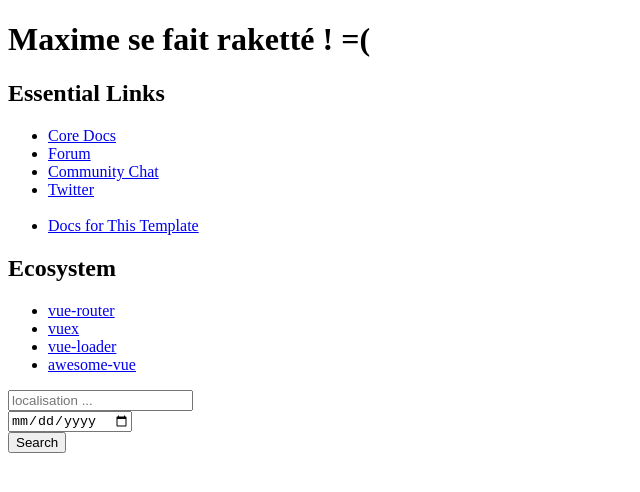
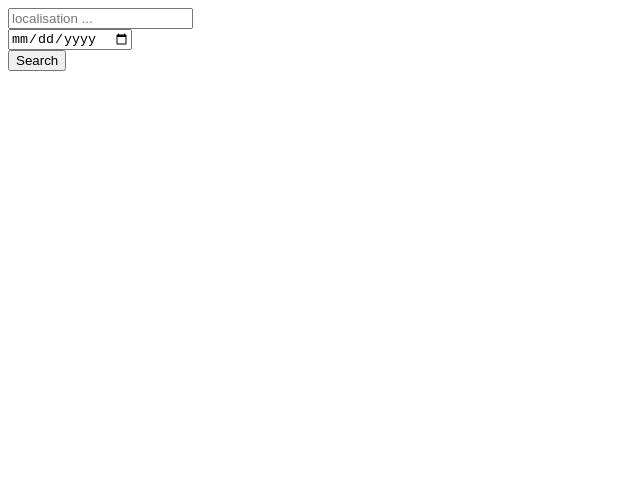
Before and after one commit to dayze/Vaiana, a Vue app in the folder front/: page / in a window 1280 px wide. Shown: the top 492 px of the page, without its empty margins (0-640 px from the left). Built offline with nearby package versions, Linux system fonts and the light colour scheme.

Commit message:
MAJ Home

```diff
--- a/front/src/components/Home.vue
+++ b/front/src/components/Home.vue
@@ -1,22 +1,6 @@
 <template>
-  <div class="hello">
-    <h1>{{ msg }}</h1>
-    <h2>Essential Links</h2>
-    <ul>
-      <li><a href="https://vuejs.org" target="_blank">Core Docs</a></li>
-      <li><a href="https://forum.vuejs.org" target="_blank">Forum</a></li>
-      <li><a href="https://chat.vuejs.org" target="_blank">Community Chat</a></li>
-      <li><a href="https://twitter.com/vuejs" target="_blank">Twitter</a></li>
-      <br>
-      <li><a href="http://vuejs-templates.github.io/webpack/" target="_blank">Docs for This Template</a></li>
-    </ul>
-    <h2>Ecosystem</h2>
-    <ul>
-      <li><a href="http://router.vuejs.org/" target="_blank">vue-router</a></li>
-      <li><a href="http://vuex.vuejs.org/" target="_blank">vuex</a></li>
-      <li><a href="http://vue-loader.vuejs.org/" target="_blank">vue-loader</a></li>
-      <li><a href="https://github.com/vuejs/awesome-vue" target="_blank">awesome-vue</a></li>
-    </ul>
+  <div>
+
     <search-form></search-form>
   </div>
 </template>
```
